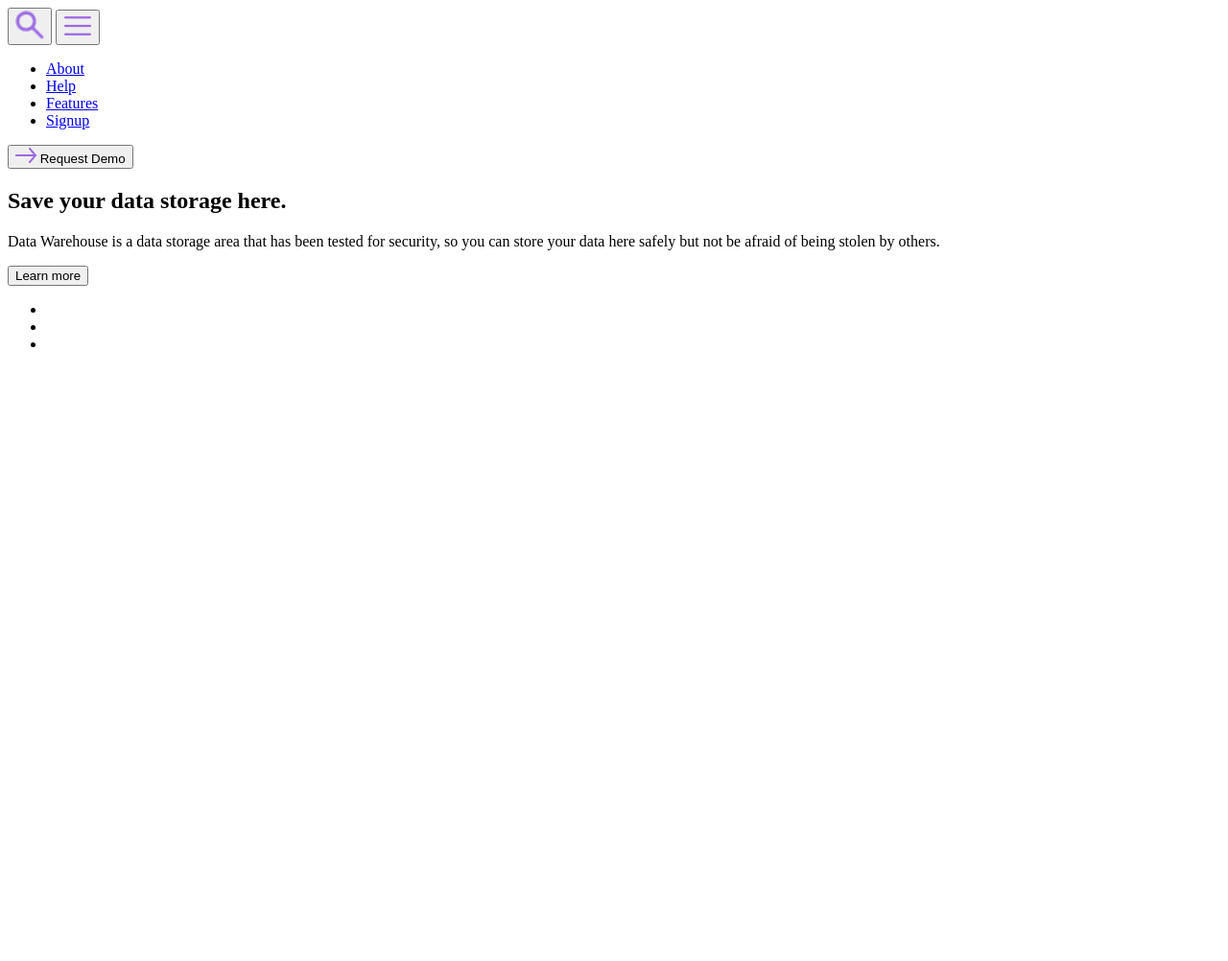
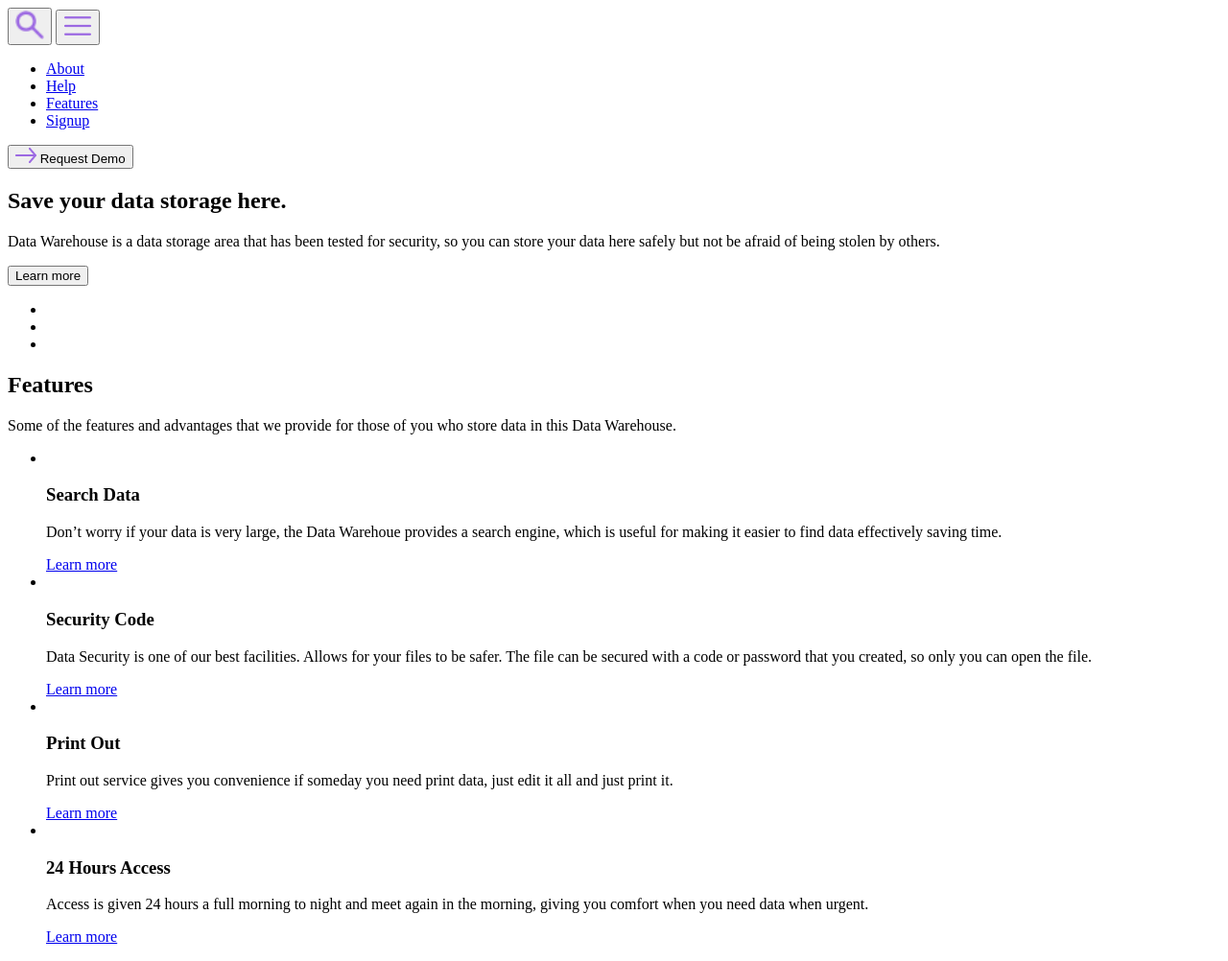
Before and after one commit to david-shakaya/App-test, a website: page src/index.html in a window 1280 px wide. Shown: the whole page at 96% size. Before the commit the page ends 800 px from the top, so only its background shows below. Drawn offline with Linux system fonts and the light colour scheme.

Commit message:
Разметка секции Features

```diff
--- a/src/index.html
+++ b/src/index.html
@@ -64,19 +64,71 @@
       <section class="hero-section">
         <div class="container">
           <div class="hero-wrapper-box">
-            <h1>Save your data storage here.</h1>
-            <p>Data Warehouse is a data storage area that has been tested for security, so you can store your data here safely but not be afraid of being stolen by others.</p>
+            <h1 class="hero-title">Save your data storage here.</h1>
+            <p class="hero-subtitle">Data Warehouse is a data storage area that has been tested for security,
+              so you can store your data here safely but not be afraid of being stolen by others.</p>
             <button>Learn more</button>
           </div>
           <ul class="list-pagination-slider">
-            <li list-item-pagination-slider><span></span></li>
-            <li list-item-pagination-slider><span></span></li>
-            <li list-item-pagination-slider><span></span></li>
+            <li list-item-pagination-slider><span class="item-el-pag"></span></li>
+            <li list-item-pagination-slider><span class="item-el-pag"></span></li>
+            <li list-item-pagination-slider><span class="item-el-pag"></span></li>
           </ul>
         </div>
+      </section>
 
+    <!--   Конец героя -->
 
+      <!-- Секция Features -->
+      <section class="features-section">
+        <div class="container">
+          <div class="features-title-wrapper">
+            <h2 class="features-title" >Features</h2>
+            <p class="features-subtitle">Some of the features and advantages that we provide for those of you who store
+               data in this Data Warehouse.</p>
+          </div>
+
+          <ul class="features-list">
+            <li class="features-list-item">
+              <img class="features-list-item-img" src="#" alt="">
+            <h3 class="features-list-item-title">Search Data</h3>
+            <p class="features-list-item-subtitle">Don’t worry if your data is very large, the Data Warehoue provides a search engine,
+               which is useful for making it easier to find data effectively saving time.</p>
+            <a class="features-link" href="#">
+              <span class="features-link-background"></span>
+              Learn more</a>
+            </li>
+              <li class="features-list-item">
+              <img class="features-list-item-img" src="#" alt="">
+            <h3 class="features-list-item-title">Security Code</h3>
+            <p class="features-list-item-subtitle">Data Security is one of our best facilities. Allows for your files to be safer. The
+               file can be secured with a code or password that you created, so only you can open the file.</p>
+            <a class="features-link" href="#">
+              <span class="features-link-background"></span>
+              Learn more</a>
+            </li>
+              <li class="features-list-item">
+              <img class="features-list-item-img" src="#" alt="">
+            <h3 class="features-list-item-title">Print Out</h3>
+            <p class="features-list-item-subtitle">Print out service gives you convenience if someday you need print data, just edit it
+              all and just print it.</p>
+            <a class="features-link" href="#">
+              <span class="features-link-background"></span>
+              Learn more</a>
+            </li>
+              <li class="features-list-item">
+              <img class="features-list-item-img" src="#" alt="">
+            <h3 class="features-list-item-title">24 Hours Access</h3>
+            <p class="features-list-item-subtitle">Access is given 24 hours a full morning to night and meet again in the morning, giving
+               you comfort when you need data when urgent.</p>
+            <a class="features-link" href="#">
+              <span class="features-link-background"></span>
+              Learn more</a>
+            </li>
+          </ul>
+        </div>
       </section>
+
      </main>
   </body>
 </html>
```
